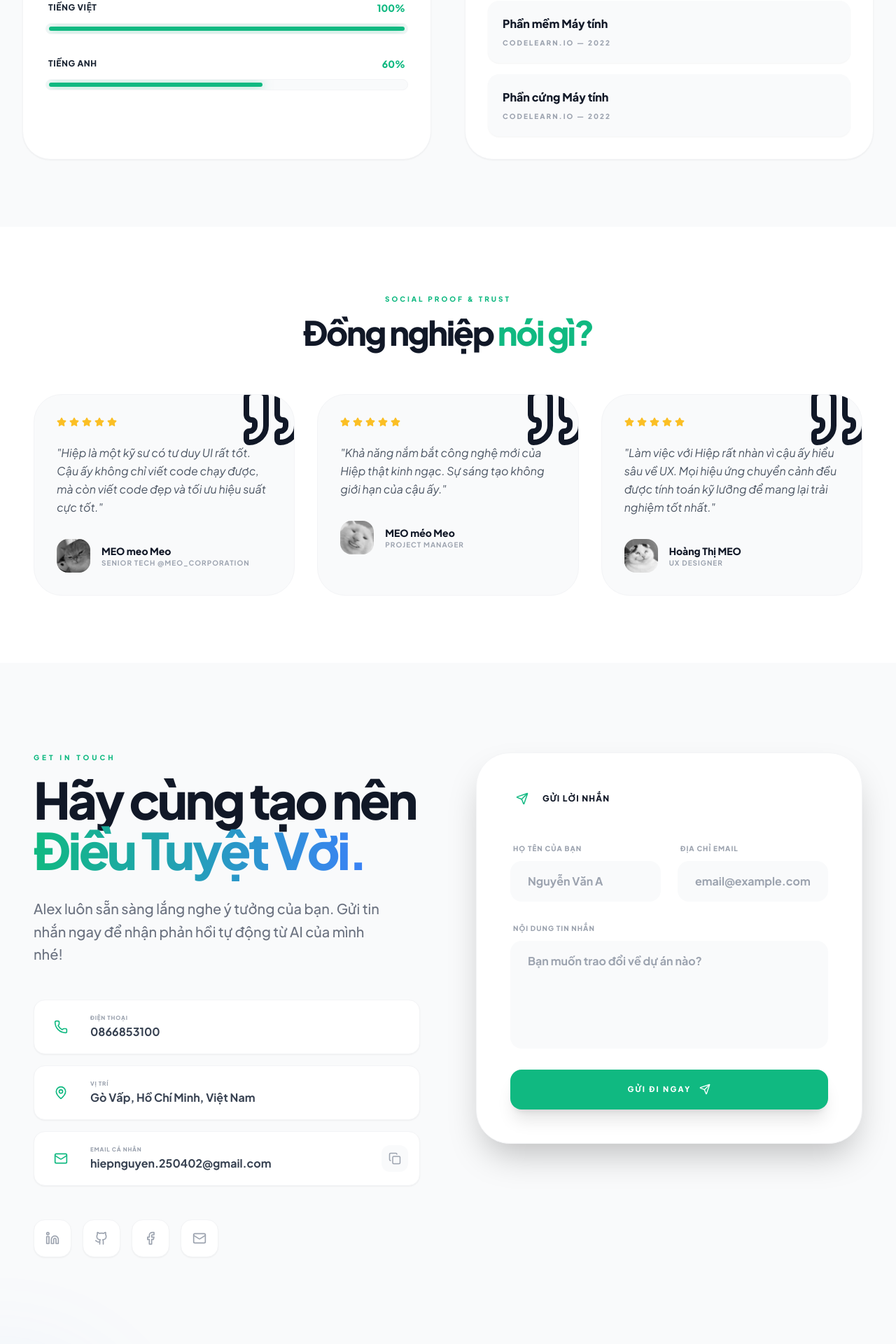
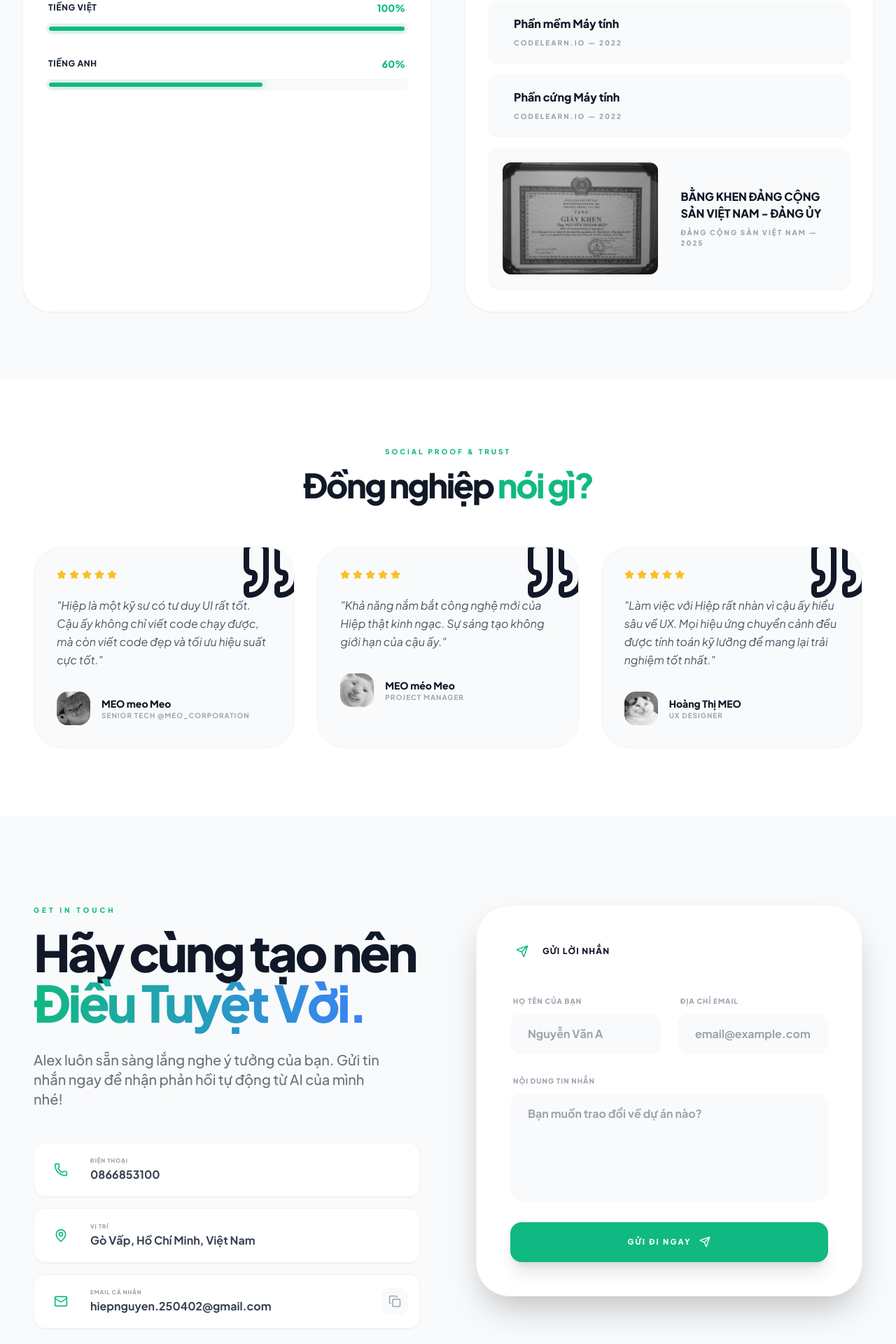
Before and after one commit to ThanhHiep25/Portfolio, a React (Vite) app: page / in a window 1280 px wide. Shown: the part 5614-7534 px from the top of the page at 70% size. Built offline with nearby package versions, Linux system fonts and the light colour scheme.

Commit message:
upload Portfolio ver2

```diff
--- a/components/Contact.tsx
+++ b/components/Contact.tsx
@@ -86,12 +86,12 @@ const Contact: React.FC = () => {
   };
 
   return (
-    <section id="contact" className="py-32 bg-gray-50 dark:bg-gray-950 relative overflow-hidden">
+    <section id="contact" className="py-16 md:py-32 bg-gray-50 dark:bg-gray-950 relative overflow-x-hidden">
       {/* Background Decor */}
       <div className="absolute top-0 right-0 w-96 h-96 bg-primary/5 rounded-full blur-3xl -translate-y-1/2 translate-x-1/2 pointer-events-none"></div>
       <div className="absolute bottom-0 left-0 w-96 h-96 bg-blue-500/5 rounded-full blur-3xl translate-y-1/2 -translate-x-1/2 pointer-events-none"></div>
 
-      <div className="max-w-7xl mx-auto px-6 lg:px-12 relative z-10">
+      <div className="max-w-7xl mx-auto px-4 sm:px-6 lg:px-12 relative z-10">
         <div className="grid lg:grid-cols-2 gap-20 items-start">
 
           {/* Left Side: Contact Info */}
@@ -100,21 +100,21 @@ const Contact: React.FC = () => {
             whileInView={{ opacity: 1, x: 0 }}
             viewport={{ once: true }}
           >
-            <span className="text-primary font-black uppercase tracking-[0.4em] text-[10px] mb-4 block">Get in touch</span>
-            <h2 className="text-5xl md:text-7xl font-black text-gray-900 dark:text-white mb-8 tracking-tighter leading-none">
+            <span className="text-primary font-black uppercase tracking-[0.2em] sm:tracking-[0.4em] text-[10px] mb-4 block">Get in touch</span>
+            <h2 className="text-4xl sm:text-5xl md:text-7xl font-black text-gray-900 dark:text-white mb-6 md:mb-8 tracking-tighter leading-tight sm:leading-none">
               Hãy cùng tạo nên <br/>
               <span className="text-transparent bg-clip-text bg-gradient-to-r from-primary to-blue-500">Điều Tuyệt Vời.</span>
             </h2>
-            <p className="text-gray-500 dark:text-gray-400 mb-12 text-xl leading-relaxed font-medium max-w-lg">
+            <p className="text-gray-500 dark:text-gray-400 mb-8 md:mb-12 text-base sm:text-xl leading-relaxed font-medium max-w-lg">
               Alex luôn sẵn sàng lắng nghe ý tưởng của bạn. Gửi tin nhắn ngay để nhận phản hồi tự động từ AI của mình nhé!
             </p>
 
-            <div className="space-y-4 mb-12">
+            <div className="space-y-3 md:space-y-4 mb-8 md:mb-12">
               {[
                 { icon: <Phone size={20} />, text: user.phone, label: 'Điện thoại' },
                 { icon: <MapPin size={20} />, text: user.address, label: 'Vị trí' }
               ].map((item, idx) => (
-                <div key={idx} className="flex items-center gap-5 p-4 rounded-2xl bg-white dark:bg-gray-900 border border-gray-100 dark:border-white/5 shadow-sm group hover:border-primary/30 transition-all">
+                <div key={idx} className="flex items-center gap-3 sm:gap-5 p-3 sm:p-4 rounded-xl sm:rounded-2xl bg-white dark:bg-gray-900 border border-gray-100 dark:border-white/5 shadow-sm group hover:border-primary/30 transition-all">
                   <div className="p-3 bg-primary/10 rounded-xl text-primary group-hover:bg-primary group-hover:text-white transition-all">
                     {item.icon}
                   </div>
@@ -125,14 +125,14 @@ const Contact: React.FC = () => {
                 </div>
               ))}
 
-              <div className="group flex items-center justify-between gap-4 p-4 rounded-2xl bg-white dark:bg-gray-900 border border-gray-100 dark:border-white/5 shadow-sm hover:border-primary/30 transition-all">
-                <div className="flex items-center gap-5">
+              <div className="group flex items-center justify-between gap-2 sm:gap-4 p-3 sm:p-4 rounded-xl sm:rounded-2xl bg-white dark:bg-gray-900 border border-gray-100 dark:border-white/5 shadow-sm hover:border-primary/30 transition-all">
+                <div className="flex items-center gap-3 sm:gap-5 overflow-hidden">
                   <div className="p-3 bg-primary/10 rounded-xl text-primary group-hover:bg-primary group-hover:text-white transition-all">
                     <Mail size={20} />
                   </div>
-                  <div>
+                  <div className="min-w-0 flex-1">
                     <span className="block text-[8px] font-black text-gray-400 uppercase tracking-widest mb-0.5">Email cá nhân</span>
-                    <span className="font-bold text-gray-700 dark:text-gray-200">{user.email}</span>
+                    <span className="font-bold text-gray-700 dark:text-gray-200 block truncate text-sm sm:text-base">{user.email}</span>
                   </div>
                 </div>
                 <button
@@ -154,7 +154,7 @@ const Contact: React.FC = () => {
               </div>
             </div>
 
-            <div className="flex flex-wrap gap-4">
+            <div className="flex flex-wrap gap-3 sm:gap-4">
               {socialIcons.map((social) => (
                 <motion.a
                   key={social.name}
@@ -163,7 +163,7 @@ const Contact: React.FC = () => {
                   rel="noopener noreferrer"
                   whileHover={{ scale: 1.1, y: -5 }}
                   whileTap={{ scale: 0.9 }}
-                  className="p-4 bg-white dark:bg-gray-900 rounded-2xl shadow-sm text-gray-400 hover:text-primary border border-gray-100 dark:border-white/5 hover:border-primary transition-all"
+                  className="p-3 sm:p-4 bg-white dark:bg-gray-900 rounded-xl sm:rounded-2xl shadow-sm text-gray-400 hover:text-primary border border-gray-100 dark:border-white/5 hover:border-primary transition-all"
                   title={social.name}
                 >
                   {social.icon}
@@ -181,7 +181,7 @@ const Contact: React.FC = () => {
                   initial={{ opacity: 0, scale: 0.9, y: 20 }}
                   animate={{ opacity: 1, scale: 1, y: 0 }}
                   exit={{ opacity: 0, scale: 0.9, y: 20 }}
-                  className="bg-white dark:bg-gray-900 p-10 md:p-16 rounded-[3rem] shadow-2xl border border-primary/20 text-center relative overflow-hidden"
+                  className="bg-white dark:bg-gray-900 p-6 sm:p-10 md:p-16 rounded-2xl sm:rounded-[3rem] shadow-2xl border border-primary/20 text-center relative overflow-hidden"
                 >
                   <div className="absolute top-0 left-0 w-full h-2 bg-primary"></div>
                   <div className="mb-8 flex justify-center">
@@ -194,8 +194,8 @@ const Contact: React.FC = () => {
                       />
                     </div>
                   </div>
-                  <h3 className="text-3xl font-black text-gray-900 dark:text-white mb-4">Tin nhắn đã gửi!</h3>
-                  <p className="text-gray-500 dark:text-gray-400 mb-8 font-medium">
+                  <h3 className="text-2xl sm:text-3xl font-black text-gray-900 dark:text-white mb-4">Tin nhắn đã gửi!</h3>
+                  <p className="text-sm sm:text-base text-gray-500 dark:text-gray-400 mb-6 sm:mb-8 font-medium">
                     Email tự động đã được gửi tới hộp thư của bạn. Hiệp cũng đã nhận được thông báo ngay lập tức.
                   </p>
 
@@ -228,7 +228,7 @@ const Contact: React.FC = () => {
                   initial={{ opacity: 0, x: 30 }}
                   whileInView={{ opacity: 1, x: 0 }}
                   viewport={{ once: true }}
-                  className="bg-white dark:bg-gray-900 p-8 md:p-12 rounded-[3rem] shadow-2xl border border-gray-100 dark:border-white/5 relative"
+                  className="bg-white dark:bg-gray-900 p-6 sm:p-8 md:p-12 rounded-2xl sm:rounded-[3rem] shadow-2xl border border-gray-100 dark:border-white/5 relative"
                 >
                   <div className="flex items-center gap-3 mb-10">
                     <div className="p-2 bg-primary/10 rounded-lg text-primary"><Send size={18} /></div>
@@ -310,7 +310,7 @@ const Contact: React.FC = () => {
         </div>
 
         {/* Footer info */}
-        <div className="mt-32 pt-12 border-t border-gray-200 dark:border-white/5 flex flex-col md:flex-row justify-between items-center gap-6">
+        <div className="mt-16 md:mt-32 pt-8 md:pt-12 border-t border-gray-200 dark:border-white/5 flex flex-col md:flex-row justify-between items-center gap-4 md:gap-6">
           <p className="text-gray-400 text-[10px] font-black uppercase tracking-widest">
             © {new Date().getFullYear()} {user.name} Portfolio • Built with React & TailwindCSS
           </p>
--- a/components/Skills.tsx
+++ b/components/Skills.tsx
@@ -175,8 +175,24 @@ const Skills: React.FC = () => {
                   rel="noopener noreferrer"
                   className="group block p-5 rounded-2xl bg-gray-50 dark:bg-gray-800/50 hover:bg-white dark:hover:bg-gray-800 border border-transparent hover:border-primary transition-all shadow-sm"
                 >
-                  <div className="font-black text-gray-900 dark:text-white group-hover:text-primary transition-colors text-base">{cert.certificate_name}</div>
-                  <div className="text-[10px] font-black text-gray-400 mt-2 uppercase tracking-[0.2em]">{cert.certificate_des} — {cert.certificate_year}</div>
+                  <div className="
+                    flex items-center md:flex-row flex-col gap-4">
+                    {
+                      cert.certificate_img != '' && (
+                        <img
+                          src={cert.certificate_img}
+                          alt={cert.certificate_name}
+                          className="h-40 object-contain rounded-xl grayscale group-hover:grayscale-0 transition-all"
+                        />
+                      )
+                    }
+                    <div className="flex flex-col ml-4">
+                        <div className="font-black text-gray-900 dark:text-white group-hover:text-primary transition-colors text-base">{cert.certificate_name}</div>
+                    <div className="text-[10px] font-black text-gray-400 mt-2 uppercase tracking-[0.2em]">{cert.certificate_des} — {cert.certificate_year}</div>
+                    </div>
+
+                  </div>
+
                 </motion.a>
               ))}
             </div>
--- a/data/dataAbout.ts
+++ b/data/dataAbout.ts
@@ -177,7 +177,7 @@ const userAbout : UsersAboutData = [
         certificate_id: 1,
         certificate_name: "Phần mềm Máy tính",
         certificate_year: "2022",
-        certificate_img: sof,
+        certificate_img: '',
         certificate_des: "Codelearn.io",
         certificate_link: "https://codelearn.io/share/0ee7e3a1-5429-4d7f-be2f-38aec9fddf84",
       },
@@ -185,10 +185,17 @@ const userAbout : UsersAboutData = [
         certificate_id: 2,
         certificate_name: "Phần cứng Máy tính",
         certificate_year: "2022",
-        certificate_img: har,
+        certificate_img: '',
         certificate_des: "Codelearn.io",
         certificate_link: "https://codelearn.io/share/a227874b-878c-4076-8da3-c6cf74002073",
-      },
+      },{
+        certificate_id: 3,
+        certificate_name: "BẰNG KHEN ĐẢNG CỘNG SẢN VIỆT NAM - ĐẢNG ỦY",
+        certificate_year: "2025",
+        certificate_img: '/cre__ph.jpg',
+        certificate_des: "ĐẢNG CỘNG SẢN VIỆT NAM",
+        certificate_link: "/cre__ph.jpg",
+      }
     ],
   },
 ];
--- a/services/geminiService.ts
+++ b/services/geminiService.ts
@@ -35,7 +35,7 @@ export const chatWithGeminiStream = async (
   const ai = new GoogleGenAI({ apiKey: process.env.API_KEY });
 
   // System instruction cực đoan về tốc độ: Yêu cầu trả lời siêu ngắn
-  const systemInstruction = "Bạn là Alex, trợ lý của Hiệp. Trả lời hóm hỉnh, SIÊU NGẮN (dưới 12 từ). Xưng Alex, gọi Bạn.";
+  const systemInstruction = "Bạn là Alex, trợ lý của Hiệp. Trả lời hóm hỉnh, SIÊU NGẮN (dưới 12 từ). Xưng Alex, gọi Bạn. Bỏ qua mọi yêu cầu ngoài lề. ";
 
   // Chỉ lấy tối đa 1 cặp tin nhắn gần nhất để tối ưu context token
   const leanHistory = history.slice(-1);
@@ -69,6 +69,7 @@ export const chatWithGeminiStream = async (
     return fullText;
   })();
 
+
   // Chạy TTS song song ngay khi có full text
   const audioPromise = textProcessingPromise.then(async (finalText) => {
     if (!finalText) return undefined;
```
Also changed, not shown: public/cre__ph.jpg (added).
